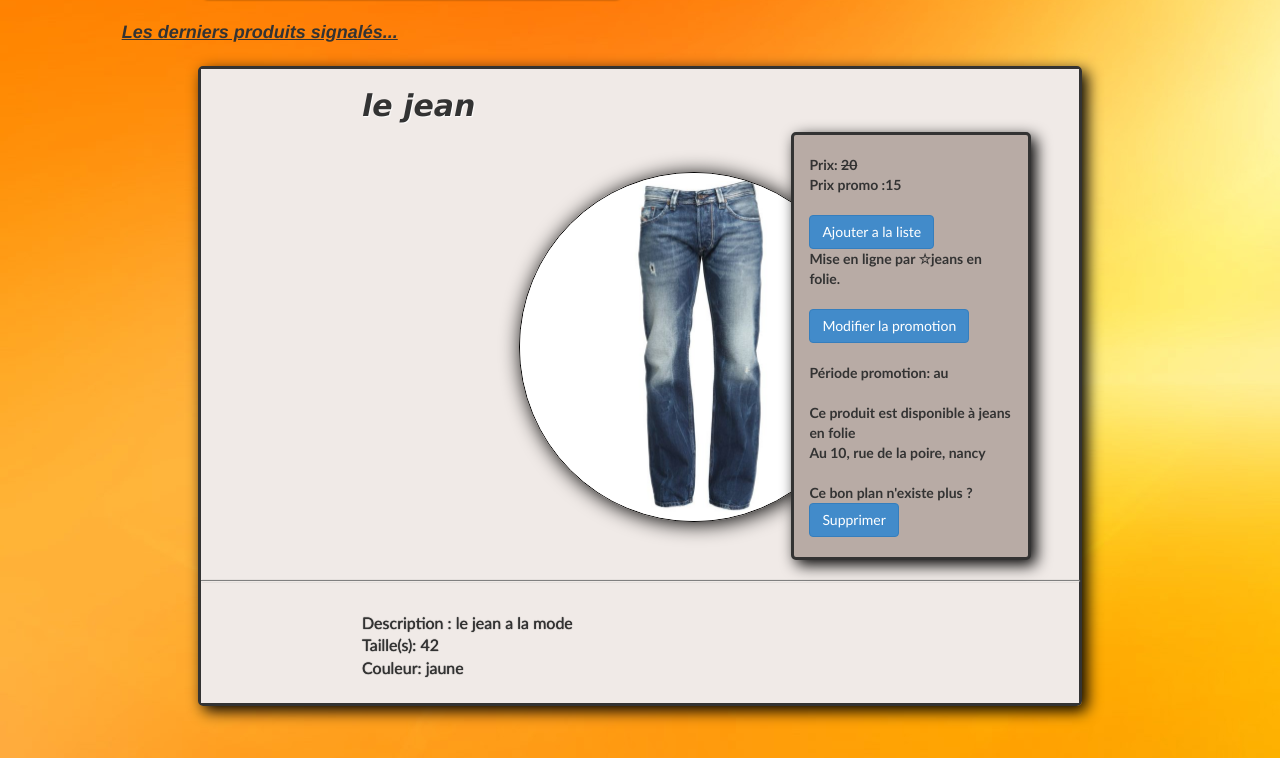
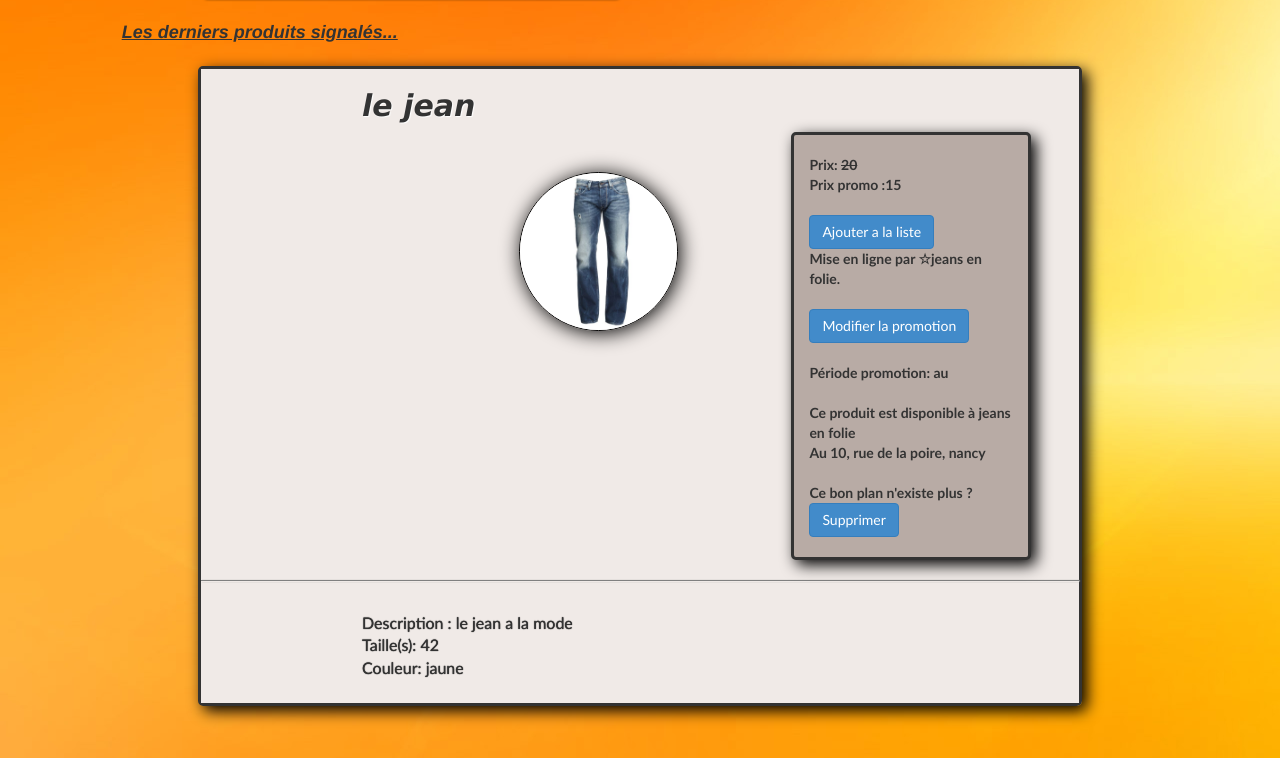
Before and after one commit to TopperHarley54/ProjetTut, a PHP site: page /PromoSphere.php in a window 1280 px wide. Shown: the part 223-981 px from the top of the page. Run offline with PHP 8.4, Linux system fonts and the light colour scheme; data comes from the database, SQL or seed files in the repository.

Commit message:
Site responsif !

```diff
--- a/Affichage.php
+++ b/Affichage.php
@@ -183,7 +183,7 @@
                                 <div class="col-lg-offset-4 col-md-offset-4 col-sm-offset-4 col-xs-offset-4 col-lg-8 col-md-8 col-sm-8 col-xs-8">
                                     <div class="col-lg-3 col-md-3 col-sm-3 col-xs-3" >
                                         <br><br>
-                                        <img class="img-circle" src="image/1.jpg" />
+                                        <img class="img-circle img-responsive" src="image/1.jpg" />
 						            </div>  <!-- fin de div contenant img -->
 								    <div class="col-lg-offset-3 col-md-offset-3 col-sm-offset-3 col-xs-offset-3 col-lg-5 col-md-5 col-sm-5 col-xs-5" style="border-style:solid; border-radius: 5px; box-shadow: 5px 5px 15px black; background:#B8ABA5;">
                                         <div class="descr-box" style="font-size:inherit; text-shadow:inherit; font-weight:bolder;">
--- a/style.css
+++ b/style.css
@@ -107,14 +107,17 @@ img{
     border-color:black;
     border-radius:4px;
     border-width:1px;
-    max-height:350px;
-    max-width:350px;
+   /*max-height:350px;
+    max-width:350px;*/
     min-height:75px;
     min-width:75px;
     box-shadow: black 2px 2px 20px;
 
 }
 
+.img-responsive{
+    max-width:140%;
+}
 
 nav {
     font-family:Georgia;
```
